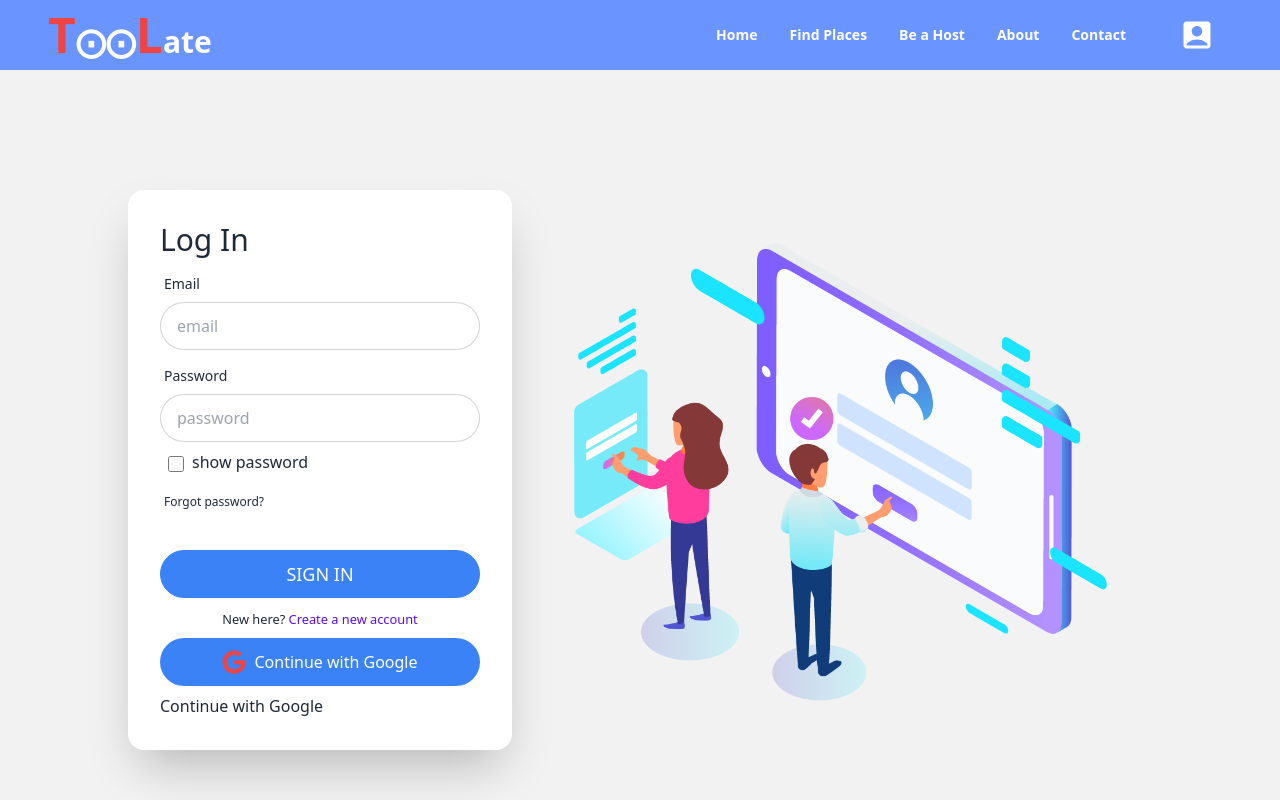
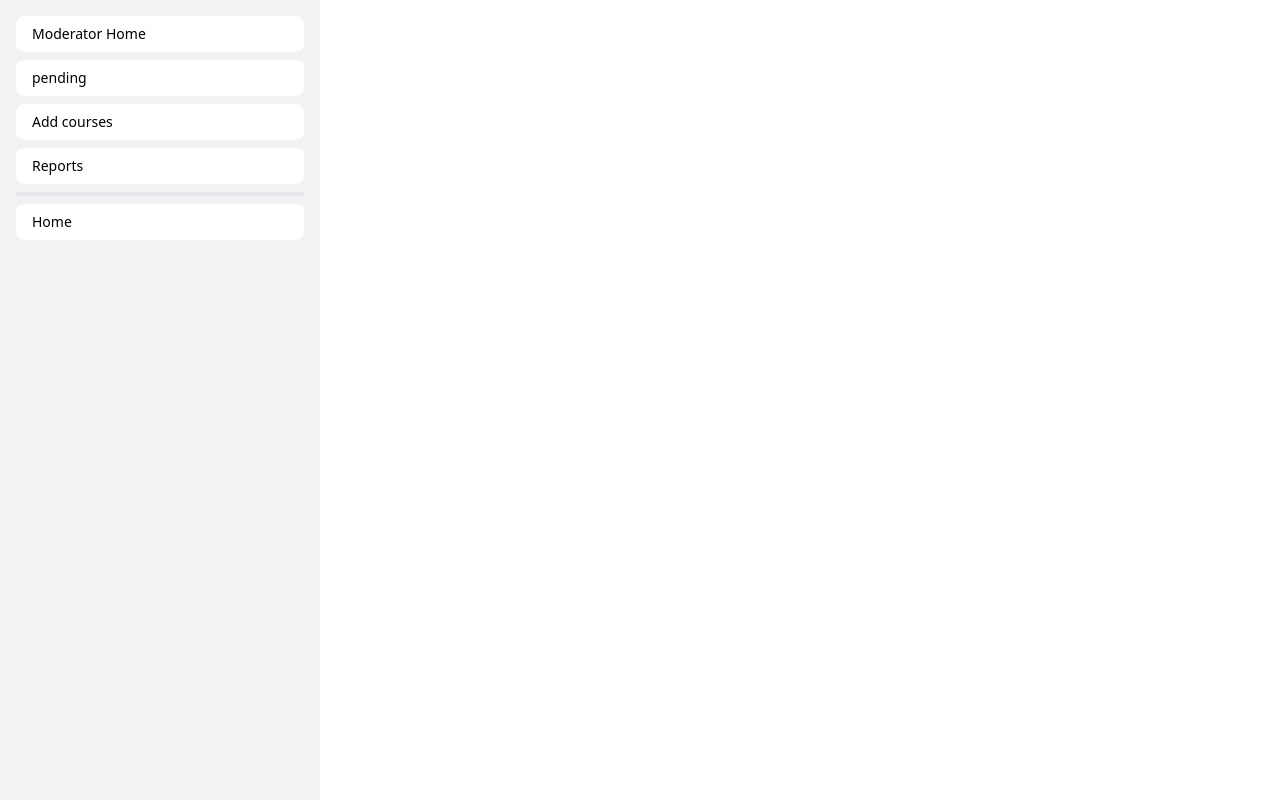
Before and after one commit to ocircleo/moonknight, a React (Vite) app: page /moderator in a window 1280 px wide. Before the commit this address led to /login. Shown: the top 800 px of the page. Built offline with nearby package versions, Linux system fonts and the light colour scheme; no server answers.

Commit message:
Route updated

```diff
--- a/Routex.jsx
+++ b/Routex.jsx
@@ -46,13 +46,13 @@ export const routes = createBrowserRouter([
   {
     path: "moderator",
     element: (
-      <Private_Mode>
-        <Moderator></Moderator>
-      </Private_Mode>
+      // <Private_Mode>
+      <Moderator></Moderator>
+      //  </Private_Mode>
     ),
     children: [
       {
-        path: "modhome",
+        path: "home",
         element: <ModeHome></ModeHome>,
       },
     ],
@@ -60,9 +60,9 @@ export const routes = createBrowserRouter([
   {
     path: "admin",
     element: (
-      <Private_Admin>
-        <Admin></Admin>
-      </Private_Admin>
+      // <Private_Admin>
+      <Admin></Admin>
+      // </Private_Admin>
     ),
     errorElement: <ErrorPage></ErrorPage>,
     children: [
--- a/src/moderator/Moderator.jsx
+++ b/src/moderator/Moderator.jsx
@@ -21,10 +21,11 @@ const Moderator = () => {
                 <label htmlFor="my-drawer-2" className="drawer-overlay"></label>
                 <ul className="menu p-4 w-80 h-full bg-base-200 flex gap-2 text-base-content">
                     {/* Sidebar content here */}
-                    <li className="  rounded-lg"><ActiveLink to={'/moderator/modhome'}>Instractor Home</ActiveLink></li>
-                    <li className="  rounded-lg"><ActiveLink to={'/moderator/classes'}>courses</ActiveLink></li>
+                    <li className="  rounded-lg"><ActiveLink to={'/moderator/home'}>Moderator Home</ActiveLink></li>
+                    <li className="  rounded-lg"><ActiveLink to={'/moderator/pending'}>pending </ActiveLink></li>
                     <li className="  rounded-lg"><ActiveLink to={'/moderator/addClasses'}>Add courses</ActiveLink></li>
-                    <li className="  rounded-lg"><ActiveLink to={'/moderator/appliedStudemts'}>Applied Students</ActiveLink></li>
+                    <li className="  rounded-lg"><ActiveLink to={'/moderator/Reports'}>Reports</ActiveLink></li>
+
                     <hr className="h-1 bg-gray-200" />
                     <li className="  rounded-lg"><ActiveLink to={'/'}>Home</ActiveLink></li>
                 </ul>
--- a/src/shared/navbar/Navbar.jsx
+++ b/src/shared/navbar/Navbar.jsx
@@ -10,7 +10,7 @@ const Navbar = () => {
         <Link to={"/"}> Home</Link>
       </li>
       <li>
-        <Link to={"/"}>Find Places</Link>
+        <Link to={"/"}>Search Places</Link>
       </li>
       <li>
         <Link to={"/"}>Be a Host</Link>
```
